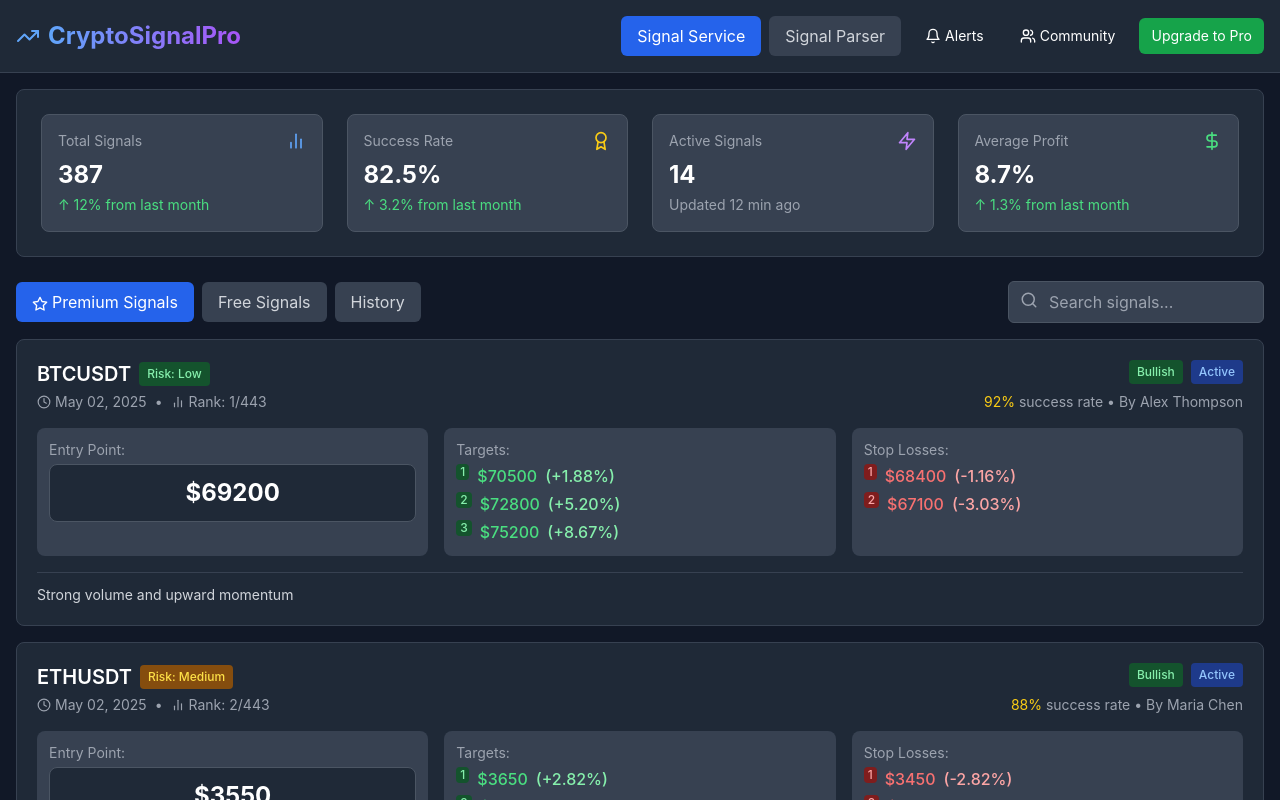
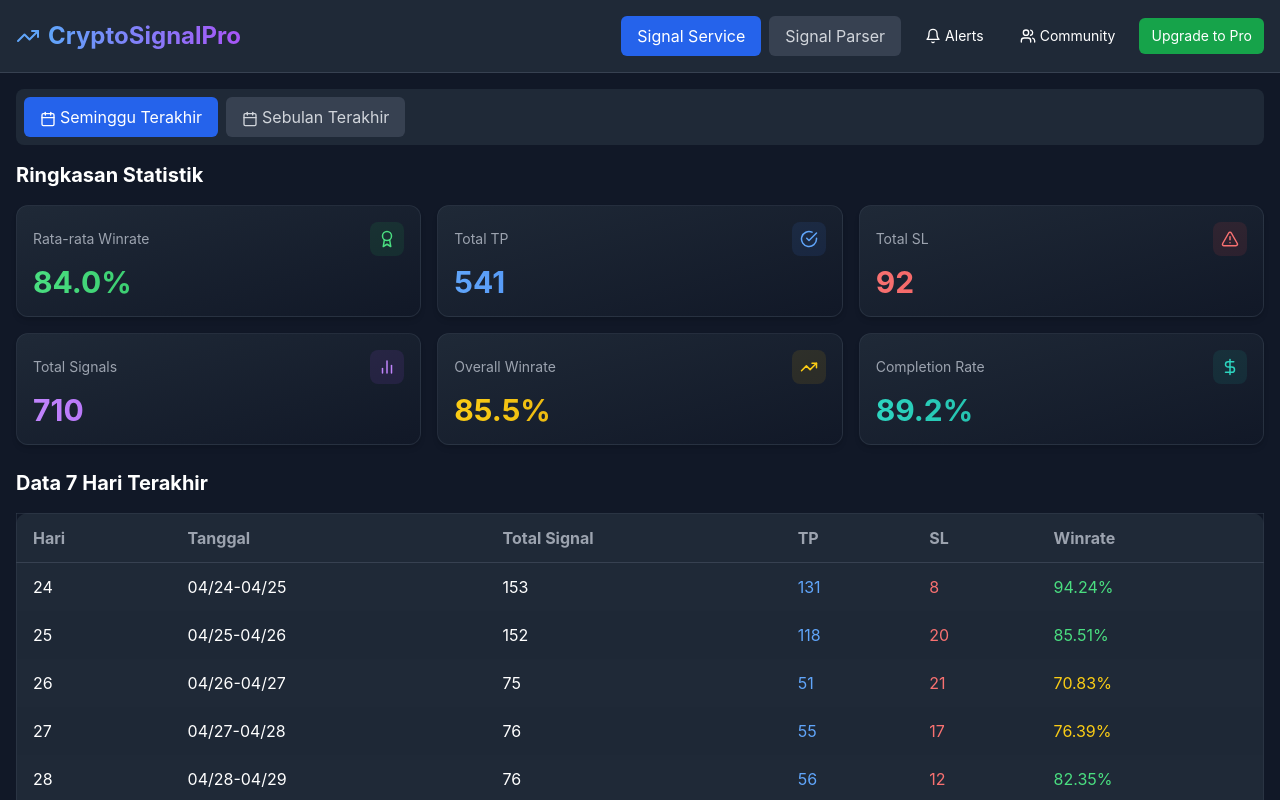
Before and after one commit to Dwiyulianto31072k4/cryptosignalapp, a React (Create React App) app: page / in a window 1280 px wide. Shown: the top 800 px of the page. Built offline with nearby package versions, Linux system fonts and the light colour scheme.

Commit message:
Update CryptoSignalService.js

```diff
--- a/src/components/CryptoSignalService.js
+++ b/src/components/CryptoSignalService.js
@@ -1,6 +1,7 @@
 import React, { useState } from 'react';
-import { Clock, BarChart2, Award, Bell, Search, Users, Star, Zap, DollarSign } from 'lucide-react';
+import { Search, Star } from 'lucide-react';
 import SignalCard from './SignalCard';
+import StatsPanel from './StatsPanel'; // Import komponen StatsPanel
 import { premiumSignals, freeSignals } from '../data/sampleSignals';
 
 const CryptoSignalService = () => {
@@ -11,49 +12,11 @@
     <div className="bg-gray-900 text-white">
       {/* Main Content */}
       <main className="container mx-auto p-4">
-        {/* Hero Stats */}
-        <div className="bg-gray-800 rounded-lg p-6 border border-gray-700 mb-6">
-          <div className="grid grid-cols-1 md:grid-cols-2 lg:grid-cols-4 gap-6">
-            <div className="bg-gray-700 rounded-lg p-4 border border-gray-600">
-              <div className="flex justify-between items-center">
-                <h3 className="text-gray-400 text-sm">Total Signals</h3>
-                <BarChart2 className="text-blue-400" size={20} />
-              </div>
-              <p className="text-2xl font-bold mt-2">387</p>
-              <p className="text-green-400 text-sm mt-1">↑ 12% from last month</p>
-            </div>
-
-            <div className="bg-gray-700 rounded-lg p-4 border border-gray-600">
-              <div className="flex justify-between items-center">
-                <h3 className="text-gray-400 text-sm">Success Rate</h3>
-                <Award className="text-yellow-400" size={20} />
-              </div>
-              <p className="text-2xl font-bold mt-2">82.5%</p>
-              <p className="text-green-400 text-sm mt-1">↑ 3.2% from last month</p>
-            </div>
-
-            <div className="bg-gray-700 rounded-lg p-4 border border-gray-600">
-              <div className="flex justify-between items-center">
-                <h3 className="text-gray-400 text-sm">Active Signals</h3>
-                <Zap className="text-purple-400" size={20} />
-              </div>
-              <p className="text-2xl font-bold mt-2">14</p>
-              <p className="text-sm mt-1 text-gray-400">Updated 12 min ago</p>
-            </div>
-
-            <div className="bg-gray-700 rounded-lg p-4 border border-gray-600">
-              <div className="flex justify-between items-center">
-                <h3 className="text-gray-400 text-sm">Average Profit</h3>
-                <DollarSign className="text-green-400" size={20} />
-              </div>
-              <p className="text-2xl font-bold mt-2">8.7%</p>
-              <p className="text-green-400 text-sm mt-1">↑ 1.3% from last month</p>
-            </div>
-          </div>
-        </div>
+        {/* Ganti Stats Cards dengan StatsPanel */}
+        <StatsPanel />
 
         {/* Tabs & Search */}
-        <div className="flex flex-col md:flex-row justify-between items-center mb-4">
+        <div className="flex flex-col md:flex-row justify-between items-center mb-4 mt-6">
           <div className="flex space-x-2 mb-4 md:mb-0">
             <button
               onClick={() => setActiveTab('premium')}
```
